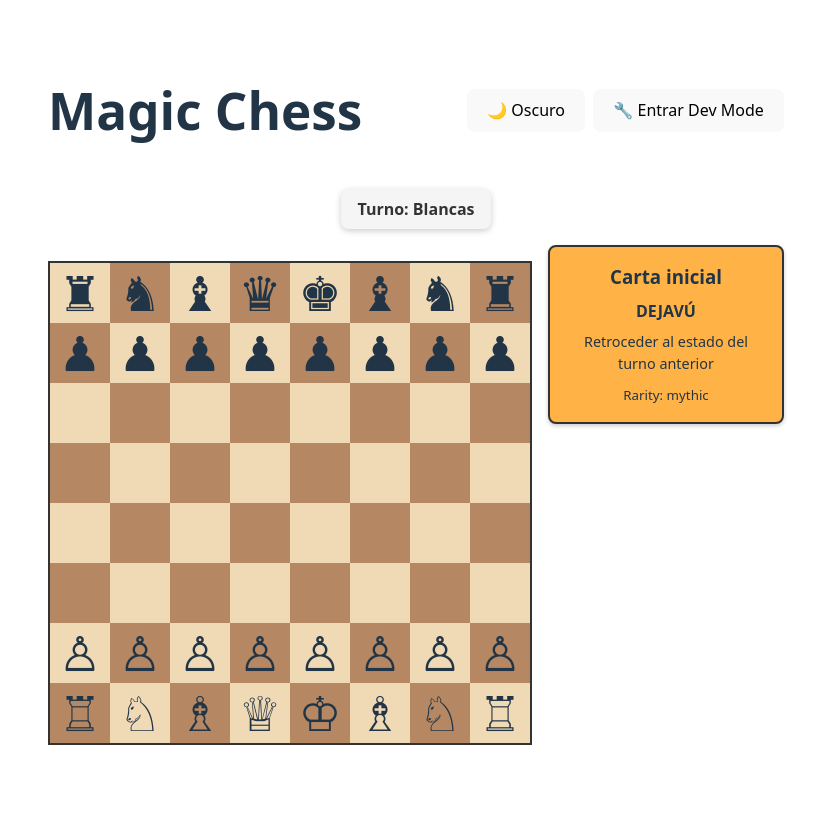
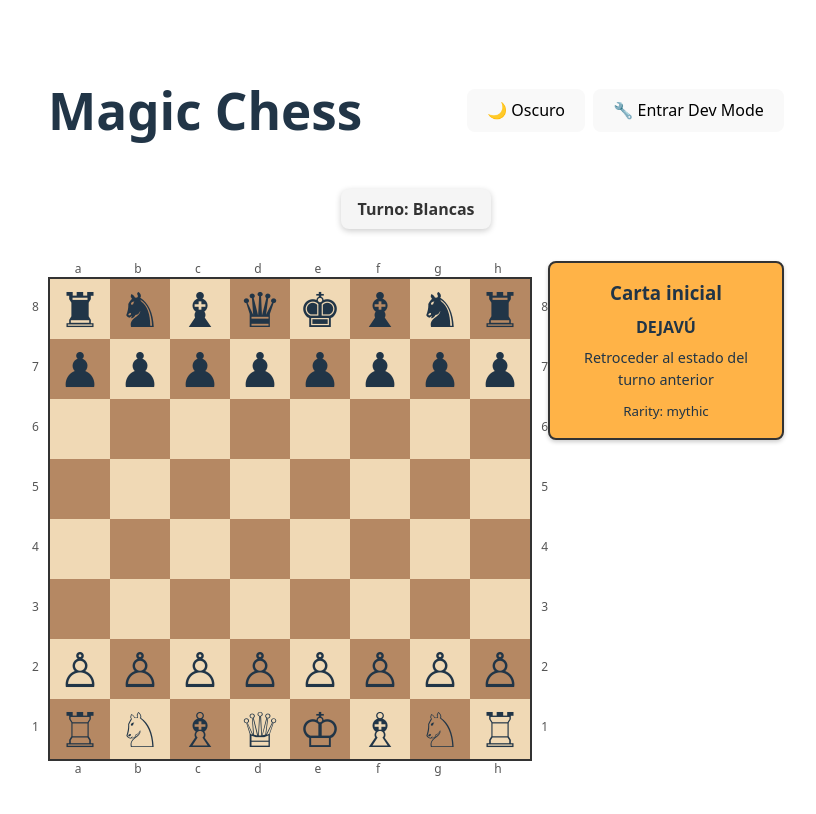
Before and after one commit to samuelgarciacaballero/my-chess, a React (Vite) app: page / in a window 1280 px wide. Shown: the top 814 px of the page, without its empty margins (224-1040 px from the left). Built offline with nearby package versions, Linux system fonts and the light colour scheme.

Commit message:
Enable click-to-move in addition to drag

```diff
--- a/src/App.tsx
+++ b/src/App.tsx
@@ -75,9 +75,11 @@ const App: React.FC = () => {
 
       <TurnIndicator />
 
-      {localMultiplayer && (
-        <Hand player={turn === "w" ? "b" : "w"} position="top" faceDown />
-      )}
+      <Hand
+        player={localMultiplayer ? (turn === "w" ? "b" : "w") : "b"}
+        position="top"
+        readOnly
+      />
 
       <div className="board-area">
         <Board rotated={localMultiplayer && turn === "b"} />
--- a/src/components/Board.css
+++ b/src/components/Board.css
@@ -1,10 +1,15 @@
+
+.board-wrapper {
+  position: relative;
+  width: max-content;
+  margin: 1rem auto;
+}
+
 .board {
   display: grid;
   grid-template-columns: repeat(8, var(--square));
   grid-template-rows: repeat(8, var(--square));
   border: 2px solid #333;
-  width: max-content;
-  margin: 1rem auto;
 }
 
 .board.rotated {
@@ -23,3 +28,53 @@
 .square.dark {
   background-color: #b58863;
 }
+
+.coord-files {
+  position: absolute;
+  left: 0;
+  right: 0;
+  display: grid;
+  grid-template-columns: repeat(8, var(--square));
+  font-size: 0.75rem;
+  text-align: center;
+  color: #555;
+  height: 1rem;
+  pointer-events: none;
+}
+
+.coord-files.top {
+  top: 0;
+  transform: translateY(-100%);
+}
+
+.coord-files.bottom {
+  bottom: 0;
+  transform: translateY(100%);
+}
+
+.coord-ranks {
+  position: absolute;
+  top: 0;
+  bottom: 0;
+  display: grid;
+  grid-template-rows: repeat(8, var(--square));
+  font-size: 0.75rem;
+  color: #555;
+  pointer-events: none;
+}
+
+.coord-ranks.left {
+  left: -1rem;
+}
+
+.coord-ranks.right {
+  right: -1rem;
+}
+
+.coord-files span {
+  line-height: 1rem;
+}
+
+.coord-ranks span {
+  line-height: var(--square);
+}
--- a/src/components/Board.tsx
+++ b/src/components/Board.tsx
@@ -9,8 +9,15 @@ interface BoardProps {
 
 const Board: React.FC<BoardProps> = ({ rotated }) => {
   const rows = Array.from({ length: 8 }, (_, row) => row);
+  const files = rotated
+    ? ['h', 'g', 'f', 'e', 'd', 'c', 'b', 'a']
+    : ['a', 'b', 'c', 'd', 'e', 'f', 'g', 'h'];
+  const ranks = rotated
+    ? ['1', '2', '3', '4', '5', '6', '7', '8']
+    : ['8', '7', '6', '5', '4', '3', '2', '1'];
 
   return (
+    <div className="board-wrapper">
       <div className={`board${rotated ? ' rotated' : ''}`}>
         {rows.map((row) =>
           rows.map((col) => (
@@ -20,6 +27,27 @@ const Board: React.FC<BoardProps> = ({ rotated }) => {
           ))
         )}
       </div>
+      <div className="coord-files top">
+        {files.map((f) => (
+          <span key={`t-${f}`}>{f}</span>
+        ))}
+      </div>
+      <div className="coord-files bottom">
+        {files.map((f) => (
+          <span key={`b-${f}`}>{f}</span>
+        ))}
+      </div>
+      <div className="coord-ranks left">
+        {ranks.map((r) => (
+          <span key={`l-${r}`}>{r}</span>
+        ))}
+      </div>
+      <div className="coord-ranks right">
+        {ranks.map((r) => (
+          <span key={`r-${r}`}>{r}</span>
+        ))}
+      </div>
+    </div>
   );
 };
 
--- a/src/components/Hand.css
+++ b/src/components/Hand.css
@@ -6,7 +6,6 @@
 }
 
 .hand.top {
-  transform: rotate(180deg);
   margin-bottom: 1rem;
   margin-top: 0;
 }
--- a/src/components/Hand.tsx
+++ b/src/components/Hand.tsx
@@ -7,10 +7,10 @@ import './Hand.css';
 interface HandProps {
   player: 'w' | 'b';
   position: 'top' | 'bottom';
-  faceDown?: boolean;
+  readOnly?: boolean;
 }
 
-const Hand: React.FC<HandProps> = ({ player, position, faceDown }) => {
+const Hand: React.FC<HandProps> = ({ player, position, readOnly }) => {
   const hand = useCardStore((s) =>
     player === 'w' ? s.hand : s.opponentHand
   );
@@ -29,18 +29,15 @@ const Hand: React.FC<HandProps> = ({ player, position, faceDown }) => {
 
   return (
     <div className={`hand ${position}`}>
-      {faceDown
-        ? hand.map((c) => (
-            <div key={c.id} className="card back">🂠</div>
-          ))
-        : hand.map((card) => (
-            <CardView
-              key={card.id}
-              card={card}
-              isSelected={selectedCard?.id === card.id}
-              onSelect={selectCard}
-            />
-          ))}
+      {hand.map((card) => (
+        <CardView
+          key={card.id}
+          card={card}
+          isSelected={!readOnly && selectedCard?.id === card.id}
+          onSelect={readOnly ? undefined : selectCard}
+          readOnly={readOnly}
+        />
+      ))}
     </div>
   );
 };
--- a/src/components/Piece.tsx
+++ b/src/components/Piece.tsx
@@ -4,7 +4,8 @@ import { useDrag } from "react-dnd";
 import { getEmptyImage } from "react-dnd-html5-backend";
 import { useChessStore } from "../stores/useChessStore";
 import type { SquarePiece } from "../stores/useChessStore";
-import { fromSquare } from "../utils/coords";
+import { fromSquare, toSquare } from "../utils/coords";
+import type { Square as ChessSquare } from "chess.js";
 import "./Piece.css";
 
 const unicodeMap: Record<string, Record<"w" | "b", string>> = {
@@ -24,6 +25,9 @@ interface PieceProps {
 const Piece: React.FC<PieceProps> = ({ row, col }) => {
   const board = useChessStore((state) => state.board);
   const lastMove = useChessStore((s) => s.lastMove);
+  const selectFrom = useChessStore((s) => s.selectFrom);
+  const selectedFrom = useChessStore((s) => s.selectedFrom);
+  const turn = useChessStore((s) => s.turn);
 
   const [{ isDragging }, dragRef, preview] = useDrag({
     type: "piece",
@@ -62,6 +66,16 @@ const Piece: React.FC<PieceProps> = ({ row, col }) => {
 
   const { type, color } = square;
   const symbol = unicodeMap[type][color];
+  const handleClick = (e: React.MouseEvent) => {
+    e.stopPropagation();
+    if (color !== turn) return;
+    const sq = toSquare(row, col) as ChessSquare;
+    if (selectedFrom === sq) {
+      selectFrom(null);
+    } else {
+      selectFrom(sq);
+    }
+  };
 
   return (
     <div
@@ -76,6 +90,7 @@ const Piece: React.FC<PieceProps> = ({ row, col }) => {
         opacity: isDragging ? 0.5 : 1,
         userSelect: "none",
       }}
+      onClick={handleClick}
     >
       {symbol}
     </div>
--- a/src/components/Square.css
+++ b/src/components/Square.css
@@ -18,6 +18,10 @@
 
 .square.highlight {
   box-shadow: inset 0 0 0 4px rgba(0, 255, 0, 0.6);
+}
+
+.square.selected {
+  box-shadow: inset 0 0 0 4px rgba(255, 255, 0, 0.8);
 }
 
 .square.last-from {
--- a/src/stores/useChessStore.ts
+++ b/src/stores/useChessStore.ts
@@ -18,11 +18,77 @@ interface PromotionRequest {
 
 export type SquarePiece = Piece | null;
 
+const knightMoves = [
+  [1, 2],
+  [2, 1],
+  [2, -1],
+  [1, -2],
+  [-1, -2],
+  [-2, -1],
+  [-2, 1],
+  [-1, 2],
+];
+
+function isSquareThreatenedByCard(
+  game: Chess,
+  square: Square,
+  color: Color,
+): boolean {
+  const oppColor: Color = color === "w" ? "b" : "w";
+  const cardStore = useCardStore.getState();
+  const oppCards =
+    oppColor === "w" ? cardStore.hand : cardStore.opponentHand;
+  const board = game.board() as SquarePiece[][];
+
+  if (oppCards.some((c) => c.effectKey === "queenKnightMove")) {
+    for (let r = 0; r < 8; r++) {
+      for (let c = 0; c < 8; c++) {
+        const piece = board[r][c];
+        if (piece?.color === oppColor && piece.type === "q") {
+          for (const [dr, dc] of knightMoves) {
+            const nr = r + dr;
+            const nc = c + dc;
+            if (nr < 0 || nr > 7 || nc < 0 || nc > 7) continue;
+            const target = (`abcdefgh`[nc] + (8 - nr)) as Square;
+            const occ = game.get(target);
+            if (occ?.color === oppColor) continue;
+            if (target === square) return true;
+          }
+        }
+      }
+    }
+  }
+
+  if (oppCards.some((c) => c.effectKey === "pawnBackwardCapture")) {
+    const dir = oppColor === "w" ? -1 : 1;
+    for (let r = 0; r < 8; r++) {
+      for (let c = 0; c < 8; c++) {
+        const piece = board[r][c];
+        if (piece?.color === oppColor && piece.type === "p") {
+          const nr = r + dir;
+          if (nr < 0 || nr > 7) continue;
+          for (const dc of [-1, 1]) {
+            const nc = c + dc;
+            if (nc < 0 || nc > 7) continue;
+            const target = (`abcdefgh`[nc] + (8 - nr)) as Square;
+            const occ = game.get(target);
+            if (occ?.color === oppColor) continue;
+            if (target === square) return true;
+          }
+        }
+      }
+    }
+  }
+
+  return false;
+}
+
 interface ChessState {
   game: Chess;
   board: SquarePiece[][];
   turn: Color;
   lastMove: LastMove;
+  selectedFrom: Square | null;
   blockedSquare: Square | null;
   blockedBy: Color | null;
   blockedType: "normal" | "rare" | null;
@@ -37,6 +103,9 @@ interface ChessState {
   promotionRequest: PromotionRequest | null;
   /** Selecciona pieza de promoción tras petición */
   selectPromotion: (pieceType: PieceSymbol) => void;
+
+  /** Selecciona/deselecciona una casilla de origen para mover por clic */
+  selectFrom: (sq: Square | null) => void;
 
   move: (from: Square, to: Square, effectKey?: string) => boolean;
   blockSquareAt: (sq: Square) => void;
@@ -54,6 +123,7 @@ export const useChessStore = create<ChessState>((set, get) => {
     board: game.board() as SquarePiece[][],
     turn: game.turn(),
     lastMove: { from: null, to: null },
+    selectedFrom: null,
     blockedSquare: null,
     blockedBy: null,
     blockedType: null,
@@ -81,11 +151,16 @@ export const useChessStore = create<ChessState>((set, get) => {
       // NOTA: aquí podrías añadir lógica extra como robo de carta, descartes, etc.
     },
 
+    selectFrom: (sq) => set({ selectedFrom: sq }),
+
     move: (from, to, effectKey) => {
-      const cardStore = useCardStore.getState();
-      const currentTurn = get().turn;
-      const piece = game.get(from as Square);
-      if (!piece || piece.color !== currentTurn) return false;
+      try {
+        const cardStore = useCardStore.getState();
+        const currentTurn = get().turn;
+        const piece = game.get(from as Square);
+        if (!piece || piece.color !== currentTurn) return false;
+
+        const fenBefore = game.fen();
 
       // --- 1) Detección de PROMOCIÓN DE PEÓN ---
       const isPawn = piece.type === "p";
@@ -341,6 +416,17 @@ export const useChessStore = create<ChessState>((set, get) => {
       }
       if (!allowed) return false;
 
+      if (
+        piece.type === "k" &&
+        isSquareThreatenedByCard(game, to as Square, piece.color)
+      ) {
+        set({
+          notification:
+            "Esa casilla del rey está amenazada por una carta rival",
+        });
+        return false;
+      }
+
       // --- 8) Ejecutar movimiento o efecto manual ---
       if (manual && effectUsed) {
         if (isB2K) {
@@ -351,6 +437,14 @@ export const useChessStore = create<ChessState>((set, get) => {
           game.put(knight, from as Square);
           movedColor = currentTurn;
           resultCaptured = undefined;
+          if (game.inCheck()) {
+            game.load(fenBefore);
+            set({
+              notification:
+                "Debes bloquear el jaque o mover tu rey fuera del jaque",
+            });
+            return false;
+          }
           const fen = game.fen().split(" ");
           fen[1] = movedColor === "w" ? "b" : "w";
           game.load(fen.join(" "));
@@ -361,13 +455,28 @@ export const useChessStore = create<ChessState>((set, get) => {
           game.put({ type: piece.type, color: piece.color }, to as Square);
           movedColor = piece.color;
           resultCaptured = targetPiece?.type;
+          if (game.inCheck()) {
+            game.load(fenBefore);
+            set({
+              notification:
+                "Debes bloquear el jaque o mover tu rey fuera del jaque",
+            });
+            return false;
+          }
           const fen = game.fen().split(" ");
           fen[1] = movedColor === "w" ? "b" : "w";
           game.load(fen.join(" "));
         }
       } else {
         const m = game.move({ from, to });
-        if (!m) return false;
+        if (!m) {
+          set({
+            notification: game.inCheck()
+              ? "Debes bloquear el jaque o mover tu rey"
+              : "Movimiento ilegal",
+          });
+          return false;
+        }
         movedColor = m.color;
         resultCaptured = m.captured;
       }
@@ -421,6 +530,11 @@ export const useChessStore = create<ChessState>((set, get) => {
       }
 
       return true;
+      } catch (e) {
+        console.error(e);
+        set({ notification: `Error: ${(e as Error).message}` });
+        return false;
+      }
     },
 
     blockSquareAt: (sq: Square) => {
```
Also changed, not shown: src/components/Card.tsx (+15 -7 lines), src/components/Square.tsx (+18 -3 lines). Lines whose indentation alone changed are shown as unchanged.
